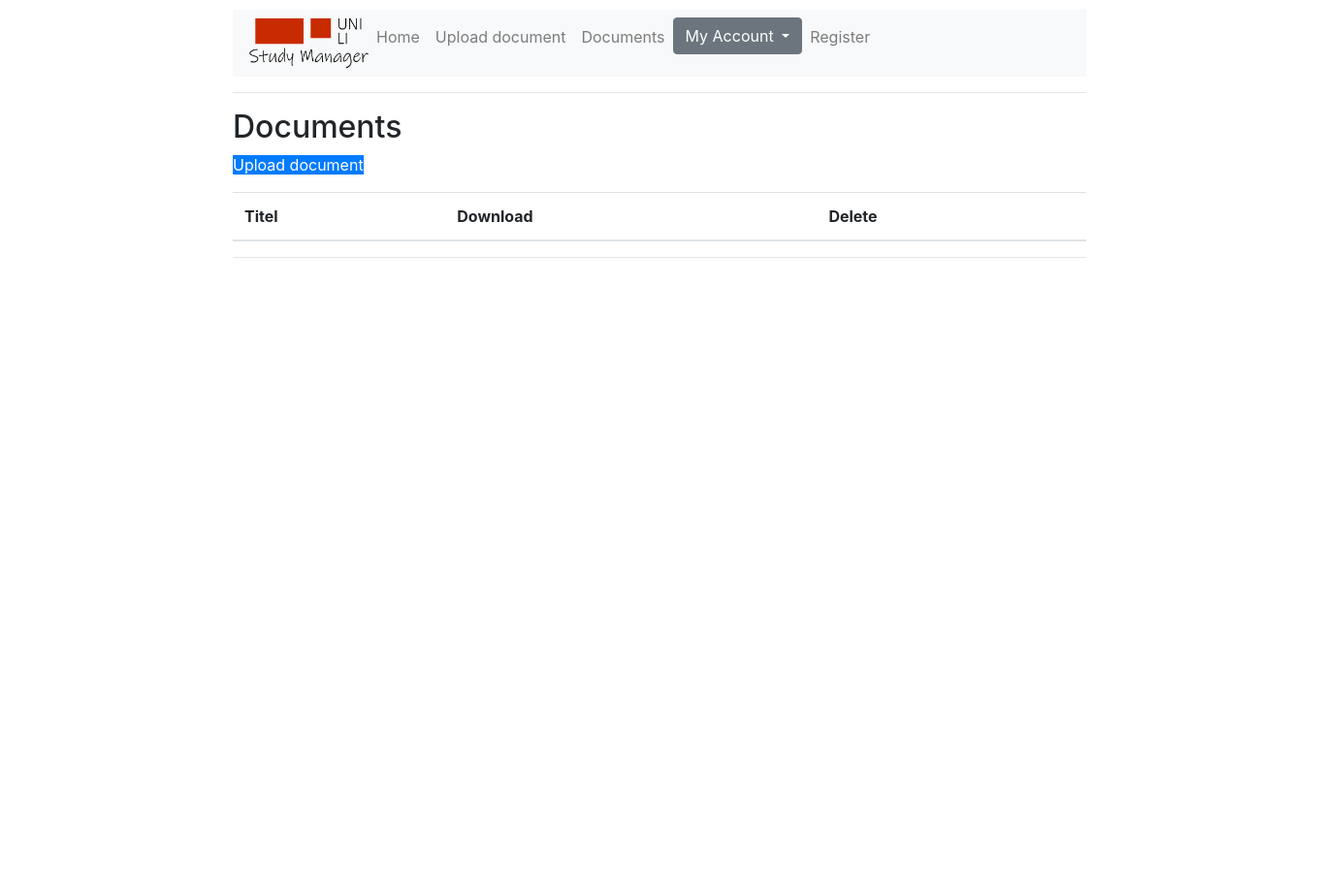
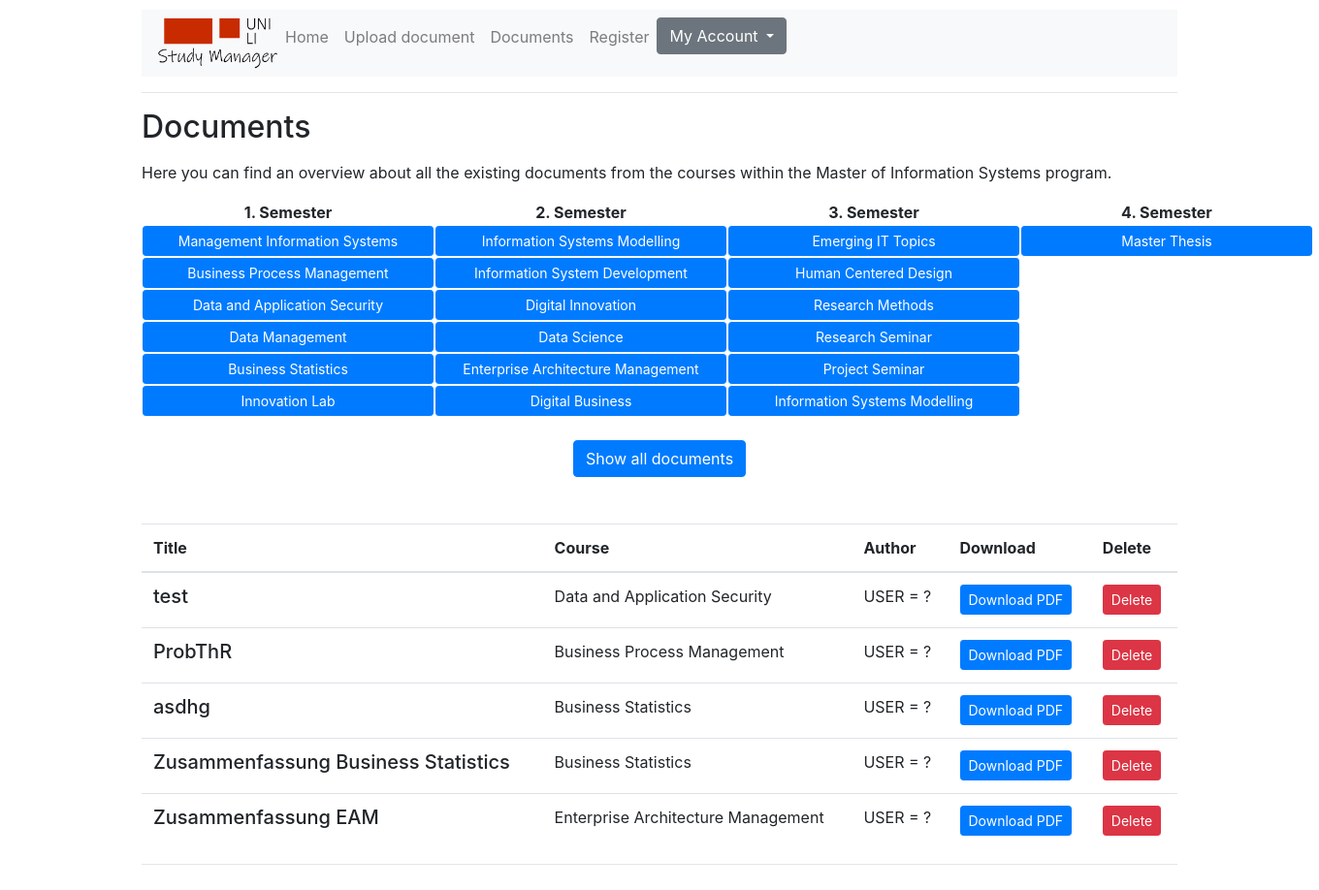
Before and after one commit to JohnnyWalt/ISDevelopment, a Django app: page /documents/ in a window 1360 px wide. Shown: the whole page at 97% size. Before the commit the page ends 266 px from the top, so only its background shows below. Run offline with Django 3.2, Linux system fonts and the light colour scheme; a user stored in the database is signed in; data comes from the database, SQL or seed files in the repository; data that the repository does not hold is empty; some libraries are stand-ins or nearby versions.

Commit message:
Merged the branches Johannes & Stefan

```diff
--- a/StudyManager/StudyManager/static/css/bootstrap.css
+++ b/StudyManager/StudyManager/static/css/bootstrap.css
@@ -1,5 +1,5 @@
 body {
-    max-width: 900px;
+    max-width: 80%;
     margin: auto;
     padding: 10px;
     }
--- a/StudyManager/documents/templates/documents/documents.html
+++ b/StudyManager/documents/templates/documents/documents.html
@@ -1,36 +1,124 @@
 {% extends 'base.html' %}
 {% block mainContent %}
-
 {% if user.is_authenticated %}
 
 <h2>Documents</h2>
-<p>
-    <a href="/upload" class="btn-primary">Upload document</a>
-</p>
+<p></p>
+<p>Here you can find an overview about all the existing documents from the courses within the Master of Information Systems program.<br></p>
+<div id="course_btn"">
+    <table style="border:10;" align="center">
+        <thead>
+            <tr style="text-align:center;">
+                <th>1. Semester</th>
+                <th>2. Semester</th>
+                <th>3. Semester</th>
+                <th>4. Semester</th>
+            </tr>
+        </thead>
+        <tbody style="text-align:center;">
+            <tr>
+                <td>
+                    <a href="/documents/management_information_systems" class="btn btn-primary btn-sm" style="width: 300px;">Management Information Systems</a>
+                </td>
+                <td>
+                    <a href="/documents/information_systems_modelling/" class="btn btn-primary btn-sm" style="width: 300px;">Information Systems Modelling</a>
+                </td>
+                <td>
+                    <a href="/documents/emerging_it_topics/" class="btn btn-primary btn-sm" style="width: 300px;">Emerging IT Topics</a>
+                </td>
+                <td>
+                    <a href="/documents/master_thesis/" class="btn btn-primary btn-sm" style="width: 300px;">Master Thesis</a>
+                </td>
+            </tr>
+            <tr>
+                <td>
+                    <a href="/documents/business_process_management/" class="btn btn-primary btn-sm" style="width: 300px;">Business Process Management</a>
+                </td>
+                <td>
+                    <a href="/documents/information_systems_development/" class="btn btn-primary btn-sm" style="width: 300px;">Information System Development</a>
+                </td>
+                <td>
+                    <a href="/documents/human_centered_design/" class="btn btn-primary btn-sm" style="width: 300px;">Human Centered Design</a>
+                </td>
+            </tr>
+            <tr>
+                <td>
+                    <a href="/documents/data_and_application_security/" class="btn btn-primary btn-sm" style="width: 300px;">Data and Application Security</a>
+                </td>
+                <td>
+                    <a href="/documents/digital_innovation/" class="btn btn-primary btn-sm" style="width: 300px;">Digital Innovation</a>
+                </td>
+                <td>
+                    <a href="/documents/research_methods/" class="btn btn-primary btn-sm" style="width: 300px;">Research Methods</a>
+                </td>
+            </tr>
+            <tr>
+                <td>
+                    <a href="/documents/data_management/" class="btn btn-primary btn-sm" style="width: 300px;">Data Management</a>
+                </td>
+                <td>
+                    <a href="/documents/data_science/" class="btn btn-primary btn-sm" style="width: 300px;">Data Science</a>
+                </td>
+                <td>
+                    <a href="/documents/research_seminar/" class="btn btn-primary btn-sm" style="width: 300px;">Research Seminar</a>
+                </td>
+            </tr>
+            <tr>
+                <td>
+                    <a href="/documents/business_statistics/" class="btn btn-primary btn-sm" style="width: 300px;">Business Statistics</a>
+                </td>
+                <td>
+                    <a href="/documents/enterprise_architecture_management/" class="btn btn-primary btn-sm" style="width: 300px;">Enterprise Architecture Management</a>
+                </td>
+                <td>
+                    <a href="/documents/project_seminar/" class="btn btn-primary btn-sm" style="width: 300px;">Project Seminar</a>
+                </td>
+            </tr>
+            <tr>
+                <td>
+                    <a href="/documents/innovation_lab/" class="btn btn-primary btn-sm" style="width: 300px;">Innovation Lab</a>
+                </td>
+                <td>
+                    <a href="/documents/digital_business/" class="btn btn-primary btn-sm" style="width: 300px;">Digital Business</a>
+                </td>
+                <td>
+                    <a href="/documents/information_systems_modelling/" class="btn btn-primary btn-sm" style="width: 300px;">Information Systems Modelling</a>
+                </td>
+            </tr>
+        </tbody>
+    </table>
+    <br>
+    <div class="text-center"><a href="/documents" class="btn btn-primary">Show all documents</a></div>
+</div>
+<br><br>
     <table class="table mb-0">
         <thead>
             <tr>
-        <th>Titel</th>
+                <th>Title</th>
+                <th>Course</th>
+                <th>Author</th>
                 <th>Download</th>
                 <th>Delete</th>
             </tr>
         </thead>
-
         <tbody>
-    {% for ISD_Document in Document %}
+            {% for MIS_Document in Document %}
             <tr>
-        <td>{{ ISD_Document.title}}</td>
+                <td><h5>{{ MIS_Document.title }}</h5></td>
+                <td>{{ MIS_Document.get_course_display }}</td>
+                <td> USER = ? </td>
                 <td>
-            <a href="{{ ISD_Document.pdf.url }}" class="btn btn-primary btn-sm" target="_blank">
+                    <a href="{{ MIS_Document.pdf.url }}" class="btn btn-primary btn-sm" target="_blank">
                         Download PDF
                     </a>
                 </td>
                 <td>
-            <form method="post" action="{% url 'deletedoc' ISD_Document.pk %}">
+                    <form method="post" action="{% url 'deletedoc' MIS_Document.pk %}">
                       {% csrf_token %}
                       <button type="submit" class="btn btn-danger btn-sm">Delete</button>
                     </form>
                 </td>
+
             </tr>
             {% endfor %}
         </tbody>
@@ -42,3 +130,16 @@
 {% endif %}
 
 {% endblock %}
+
+<br><br>
+
+{% block mainContent2 %}
+{% if user.is_authenticated %}
+<div id="upload" class="text-center">
+    <a href="/upload" class="btn btn-primary">Upload document</a>
+</div>
+{% else %}
+  <p>Hi! You are not logged in. To see the uploaded documents you have to <a href="{% url 'login' %}">Login</a> here.</p>
+  <p>New User? <a href="{% url 'signup' %}">Register</a> here.</p>
+{% endif %}
+{% endblock %}
--- a/StudyManager/registration/templates/registration/login.html
+++ b/StudyManager/registration/templates/registration/login.html
@@ -9,6 +9,8 @@
   {% csrf_token %}
   {{ form | crispy }}
   <button type="submit" class="btn btn-primary">Login</button>
+  <button href="{% url 'password_reset' %}" class="btn btn-primary">Reset Password</button>
 </form>
 
+
 {% endblock %}
--- a/StudyManager/templates/nav_bar.html
+++ b/StudyManager/templates/nav_bar.html
@@ -10,9 +10,10 @@
         <li class="nav-item"><a class="nav-link" href="/">Home</a></li>
         <li class="nav-item"><a class="nav-link" href="/upload">Upload document</a></li>
         <li class="nav-item"><a class="nav-link" href="/documents">Documents</a></li>
+        <li class="nav-item"><a class="nav-link" href="/registration/">Register</a></li>
 
-
-        <!-- Bootstrap dropdown menu for Account Management -->
+{% if user.is_authenticated %}
+            <!-- Bootstrap dropdown menu for Account Management -->
         <div class="dropdown">
            <button class="btn btn-secondary dropdown-toggle" type="button" id="dropdownMenuButton" data-toggle="dropdown" aria-haspopup="true" aria-expanded="false">
                 My Account
@@ -26,6 +27,8 @@
                 <a class="dropdown-item" href="/">Login / Logout</a>
             </div>
         </div>
-        <li class="nav-item"><a class="nav-link" href="/registration/">Register</a></li>
+{% else %}
+
     </ul>
+{% endif %}
 </nav>
```
Also changed, not shown: StudyManager/db.sqlite3, 2 other files. Lines whose indentation alone changed are shown as unchanged.
